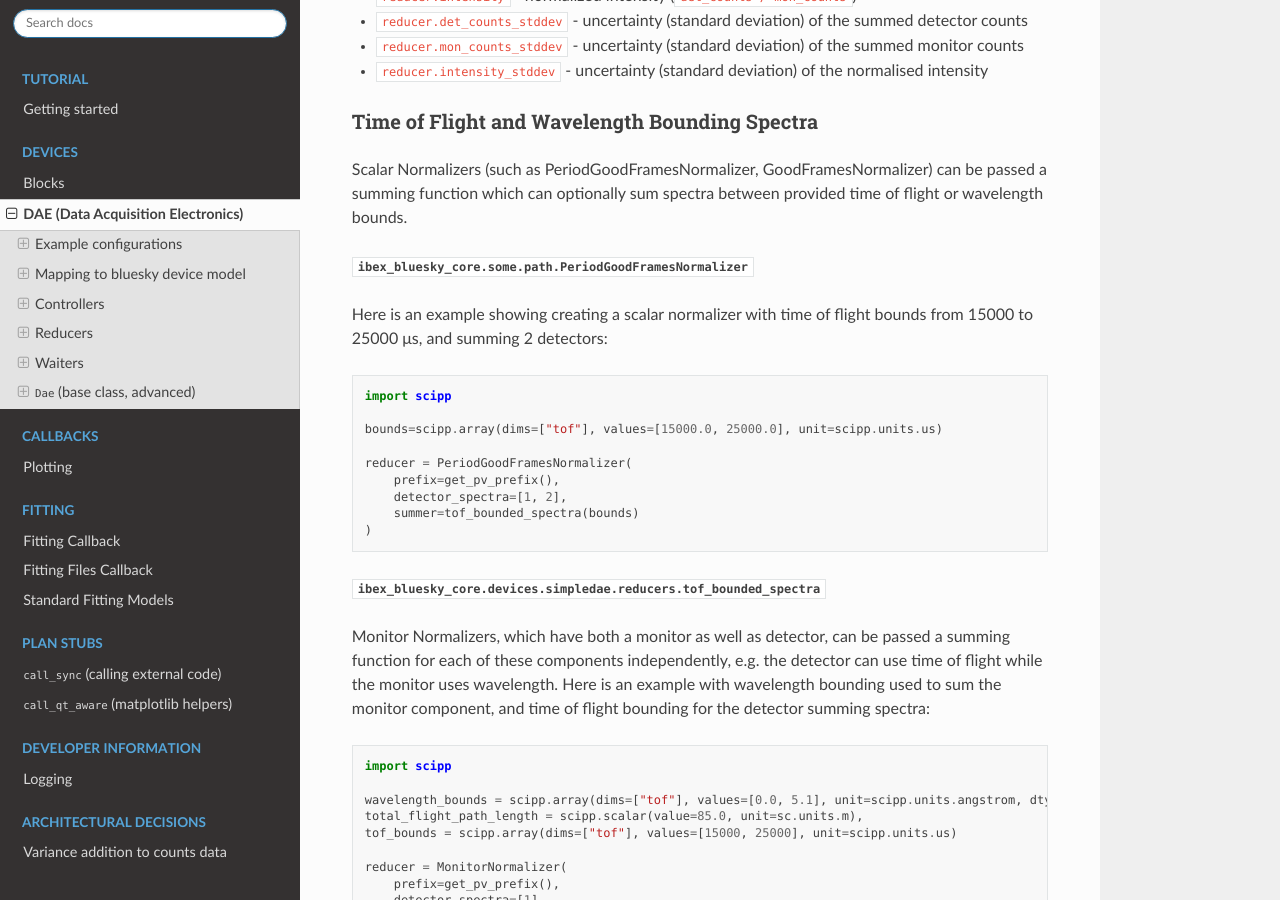
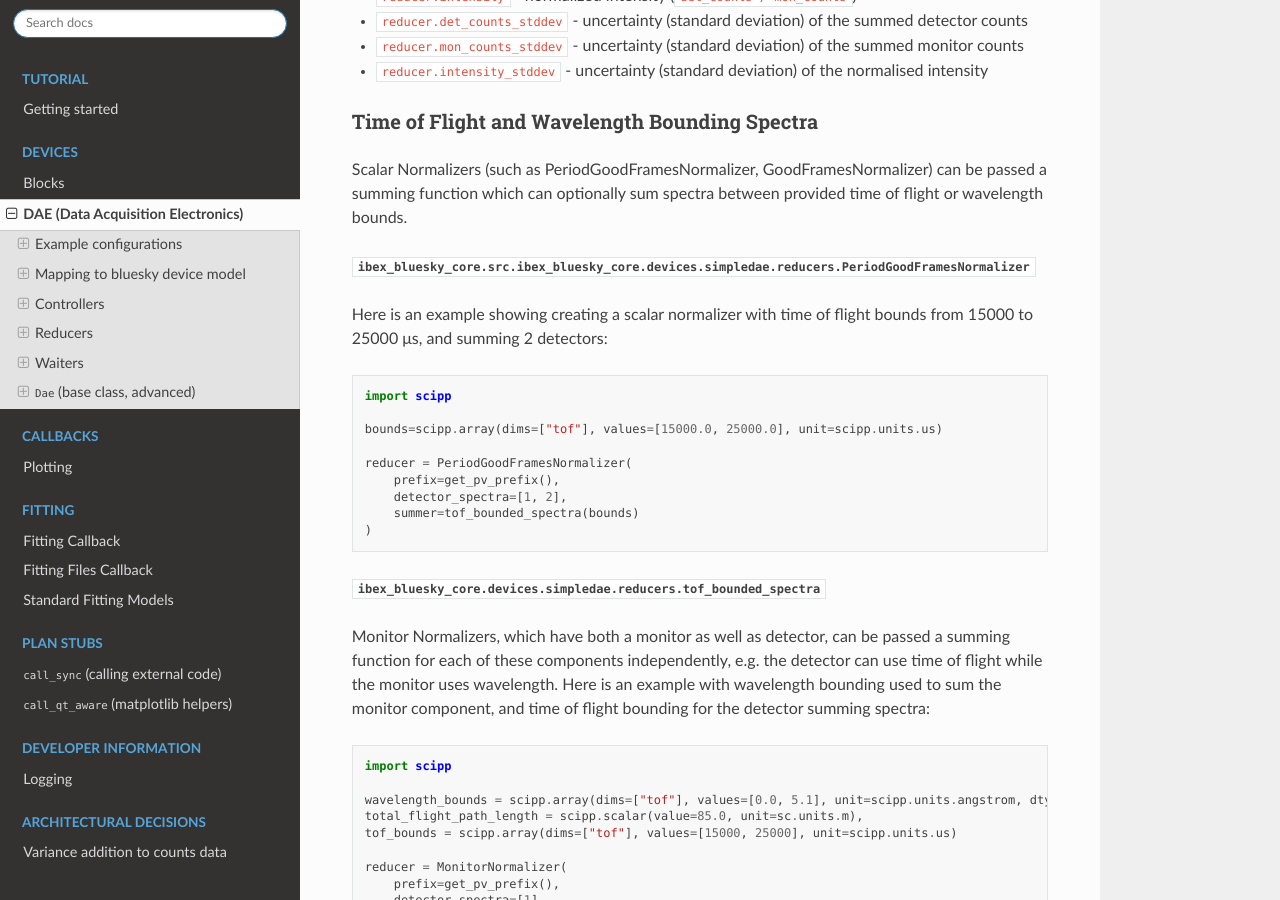
Before and after one commit to ISISComputingGroup/ibex_bluesky_core, a Sphinx documentation site: the page built from doc/devices/dae.md, in a window 1280 px wide and 900 px high, scrolled down 4640 px. Built offline with Sphinx 7.4.7 and the Read the Docs theme 3.1.0, drawn with Linux system fonts in a browser that asks for light colours; pages that are not in the unit, such as notebooks, are missing from menus.

Commit message:
Fix pyobj path reference for PeriodGoodFramesNormalizer

```diff
--- a/doc/devices/dae.md
+++ b/doc/devices/dae.md
@@ -210,7 +210,7 @@ Published signals:
 Scalar Normalizers (such as PeriodGoodFramesNormalizer, GoodFramesNormalizer) can be passed a
 summing function which can optionally sum spectra between provided time of flight or wavelength bounds.
 
-{py:obj}`ibex_bluesky_core.some.path.PeriodGoodFramesNormalizer`
+{py:obj}`ibex_bluesky_core.src.ibex_bluesky_core.devices.simpledae.reducers.PeriodGoodFramesNormalizer`
 
 
 Here is an example showing creating a scalar normalizer with time of flight bounds from 15000 to 25000 μs, and summing 2 detectors:
```
